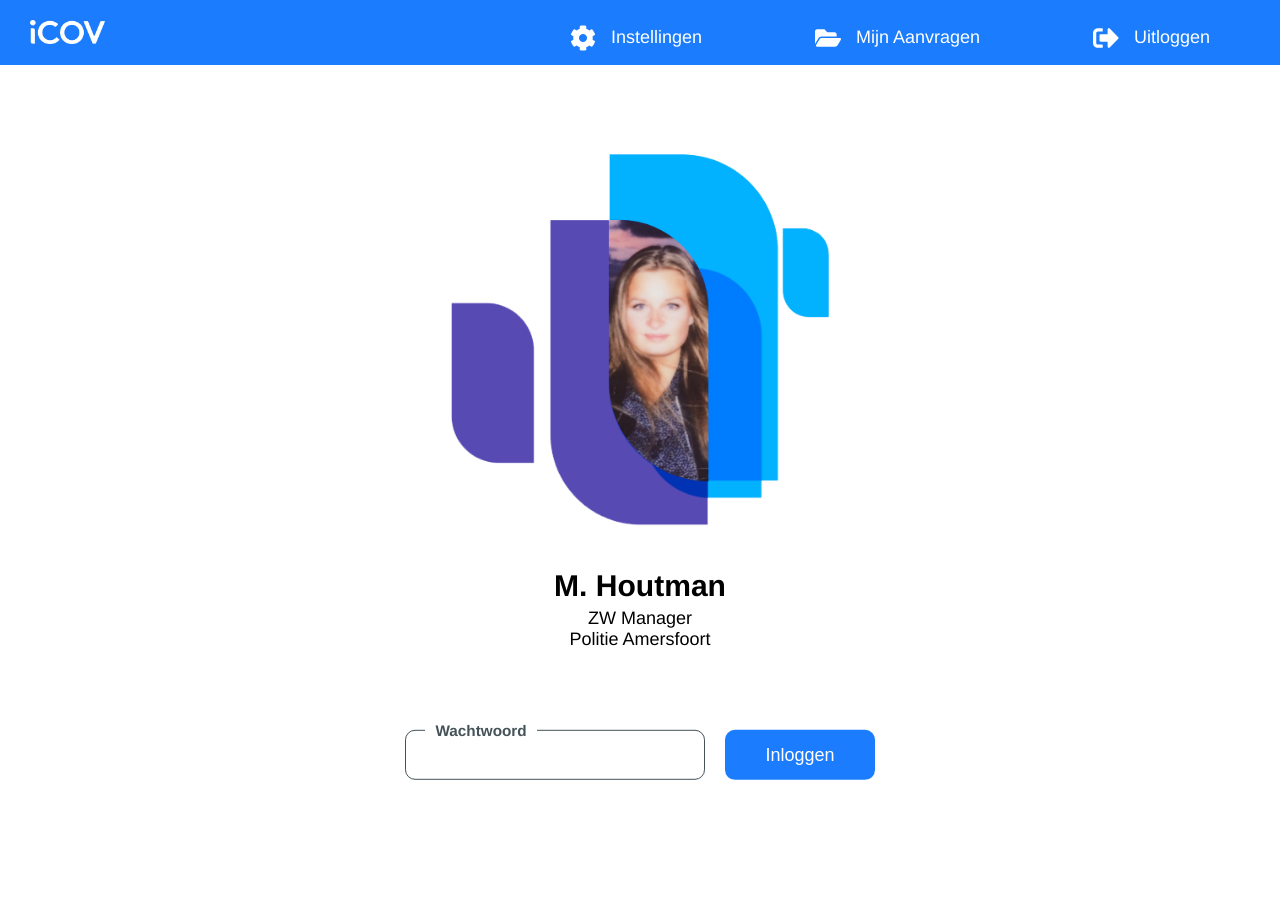
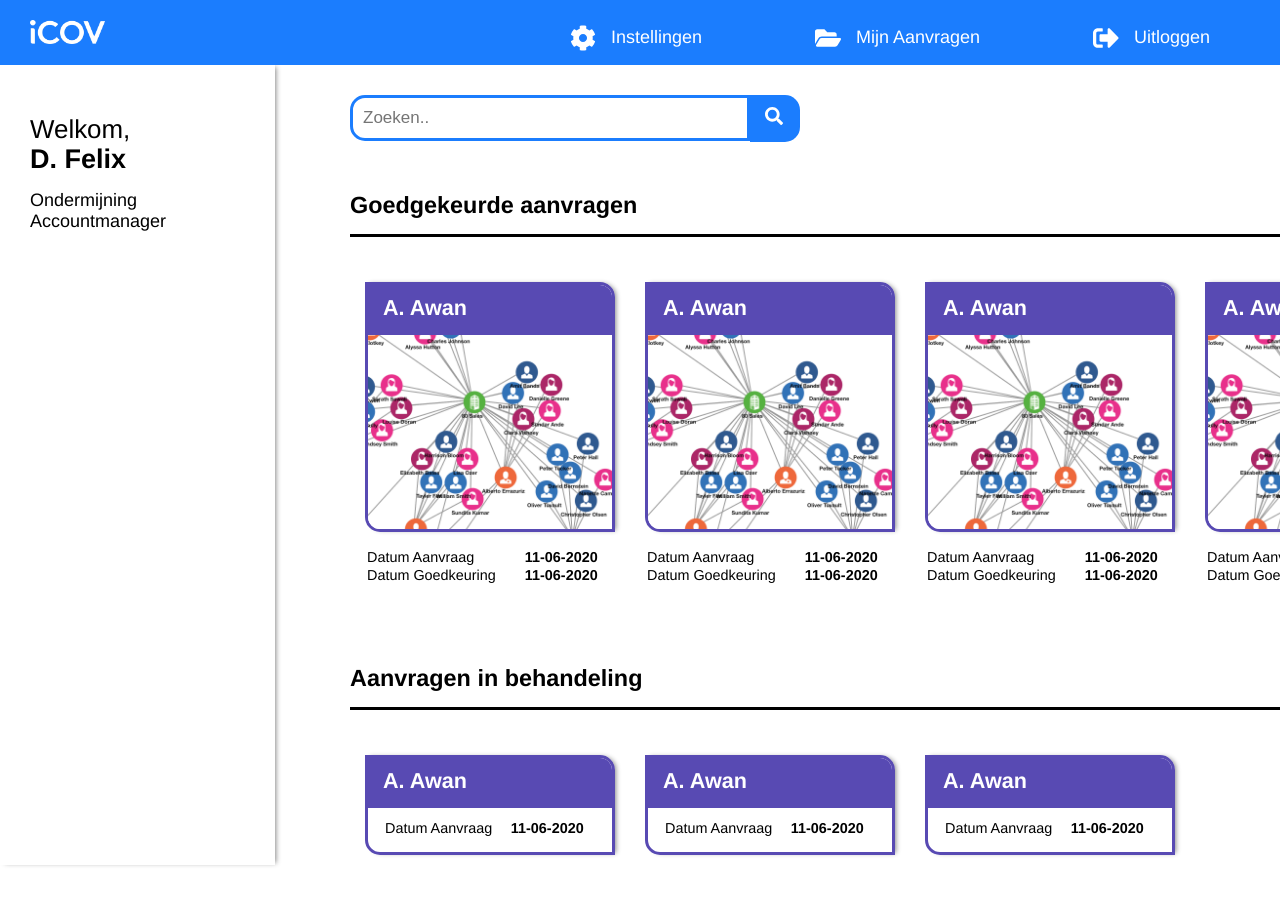
Before and after one commit to imkarin/iCOV-interactive-concernschema, a React (Create React App) app: page /#/userportal in a window 1280 px wide. Before the commit this address led to /. Before the commit the page ends 800 px from the top, so only its background shows below. Built offline with nearby package versions, Linux system fonts and the light colour scheme.

Commit message:
:sparkles: Implemented HashRouter

```diff
--- a/src/components/App/App.js
+++ b/src/components/App/App.js
@@ -4,7 +4,7 @@
 import Concernschema from '../Concernschema/Concernschema';
 import Loginpage from '../Loginpage/Loginpage';
 import Userportal from '../Userportal/Userportal';
-import { BrowserRouter as Router, Switch, Route } from 'react-router-dom';
+import { HashRouter as Router, Switch, Route } from 'react-router-dom';
 
 function App() {
   return (
@@ -14,7 +14,6 @@
         <Switch>
           <Route path="/" exact component={ Loginpage } />
           <Route path="/iCOV-interactive-concernschema" component={ Loginpage } />
-          <Route path="/login" component={ Loginpage } />
           <Route path="/userportal" component={ Userportal } />
           <Route path="/concernschema" component={ Concernschema } />
         </Switch>
--- a/src/components/Header/Header.js
+++ b/src/components/Header/Header.js
@@ -10,9 +10,9 @@
       <header>
         <nav>
           <img src={logo} alt="iCOV logo"></img>
-          <a href="/"><FaCog className="icons"></FaCog> Instellingen</a>
-          <a href="/"><FaFolderOpen className="icons"></FaFolderOpen> Mijn Aanvragen</a>
-          <a href="/"><FaSignOutAlt className="icons"></FaSignOutAlt> Uitloggen</a>
+          <a href="#/"><FaCog className="icons"></FaCog> Instellingen</a>
+          <a href="#/"><FaFolderOpen className="icons"></FaFolderOpen> Mijn Aanvragen</a>
+          <a href="#/"><FaSignOutAlt className="icons"></FaSignOutAlt> Uitloggen</a>
 
         </nav>
       </header>
--- a/src/components/Loginpage/Loginpage.js
+++ b/src/components/Loginpage/Loginpage.js
@@ -12,7 +12,7 @@
         <p>ZW Manager</p>
         <p>Politie Amersfoort</p>
 
-        <form action="/Userportal">
+        <form action="#/Userportal">
           <label htmlFor="password">Wachtwoord</label>
           <input id="password" type="password" />
           <input type="submit" value="Inloggen"></input>
--- a/src/components/Userportal/Userportal.js
+++ b/src/components/Userportal/Userportal.js
@@ -40,7 +40,7 @@
         <section className="AanvraagContainer">
 
 
-            <a href="/Concernschema">
+            <a href="#/Concernschema">
               <div className="Aanvraag">
                   <div className="AanvraagBox">
                     <h3>A. Awan</h3>
@@ -62,7 +62,7 @@
               </div>
             </a>
 
-            <a href="/Concernschema">
+            <a href="#/Concernschema">
               <div className="Aanvraag">
                   <div className="AanvraagBox">
                     <h3>A. Awan</h3>
@@ -85,7 +85,7 @@
             </a>
 
 
-            <a href="/Concernschema">
+            <a href="#/Concernschema">
               <div className="Aanvraag">
                   <div className="AanvraagBox">
                     <h3>A. Awan</h3>
@@ -108,7 +108,7 @@
             </a>
 
 
-            <a href="/Concernschema">
+            <a href="#/Concernschema">
               <div className="Aanvraag">
                   <div className="AanvraagBox">
                     <h3>A. Awan</h3>
```
